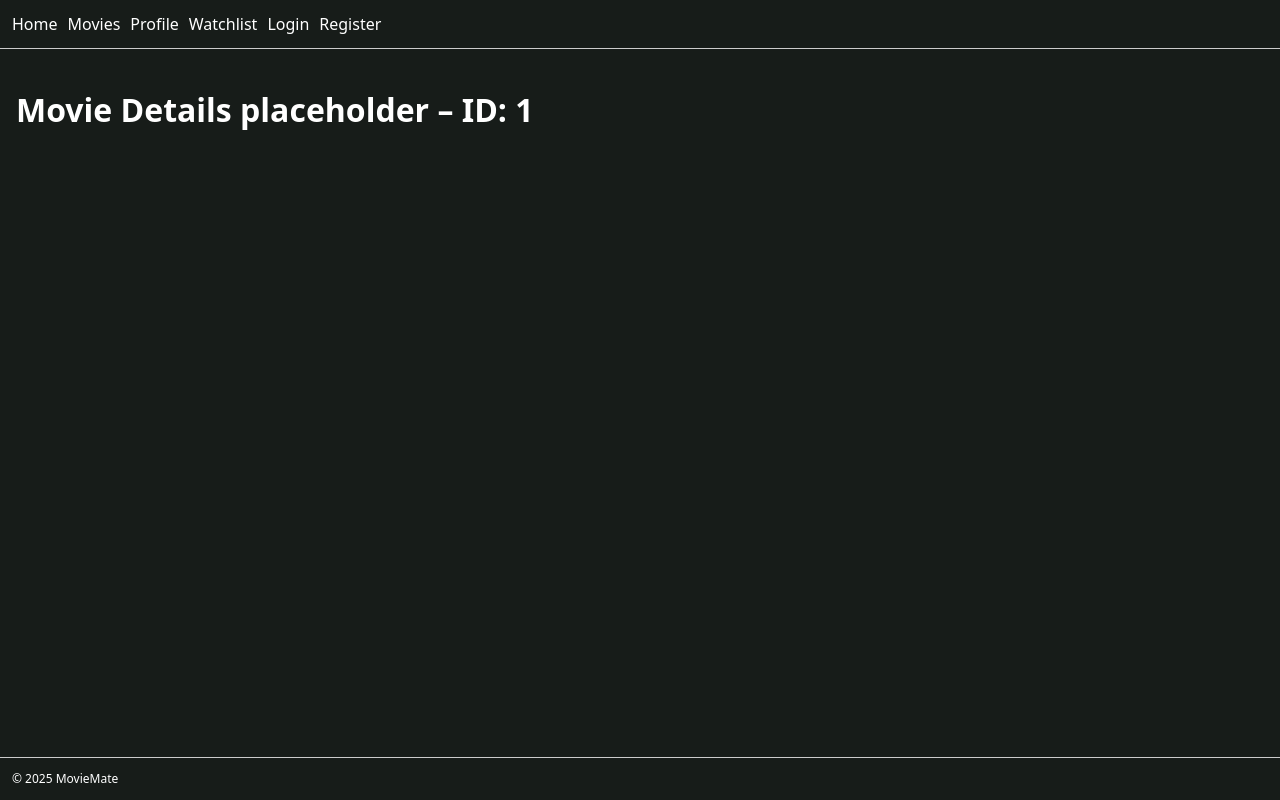
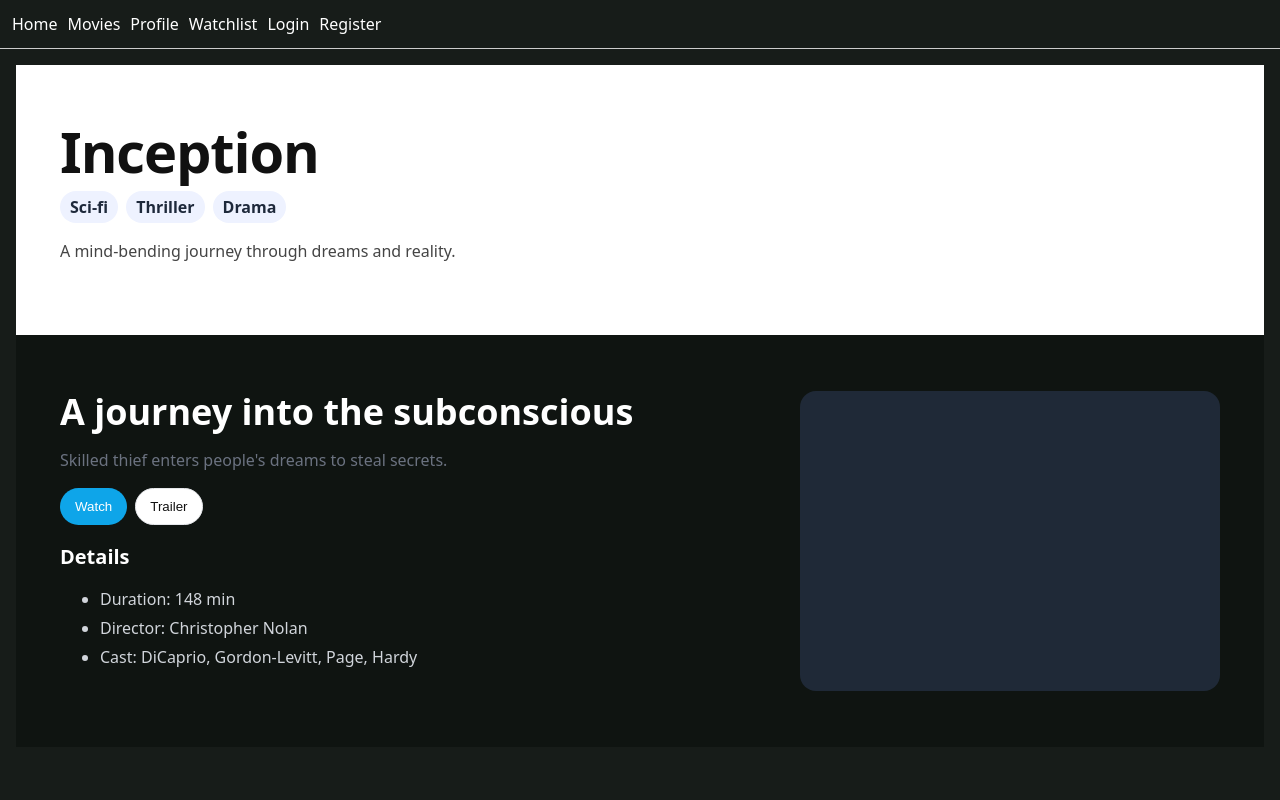
Before and after one commit to elab-development/klijentske-veb-tehnologije-2024-2023-0192-filmovi-i-serije, a React app in the folder app/: page /movies/1 in a window 1280 px wide. Shown: the top 800 px of the page. Built offline with nearby package versions, Linux system fonts and the light colour scheme; the HTML template or start-up script is replaced by a standard one.

Commit message:
Movies list i Movie details skelet

```diff
--- a/app/src/pages/MovieDetails.tsx
+++ b/app/src/pages/MovieDetails.tsx
@@ -1,6 +1,51 @@
 import { useParams } from 'react-router-dom'
+import { Button } from '../components/Button'
+import { Section } from '../components/Section'
 
-export function MovieDetails() {
+export function MovieDetails(){
   const { id } = useParams()
-  return <h1>Movie Details placeholder – ID: {id}</h1>
+  return (
+    <>
+      <section className="section" style={{background:'#fff', color:'#111'}}>
+        <div className="container">
+          <div className="h1" style={{color:'#111'}}>Inception</div>
+          <div style={{display:'flex', gap:8, margin:'8px 0'}}>
+            <span className="badge">Sci-fi</span>
+            <span className="badge">Thriller</span>
+            <span className="badge">Drama</span>
+          </div>
+          <p className="muted" style={{color:'#444', maxWidth:700}}>
+            A mind-bending journey through dreams and reality.
+          </p>
+        </div>
+      </section>
+
+      <section className="section" style={{background:'var(--bg-0)'}}>
+        <div className="container grid" style={{gridTemplateColumns:'1fr 420px'}}>
+          <div>
+            <div className="h2">A journey into the subconscious</div>
+            <p className="muted">Skilled thief enters people's dreams to steal secrets.</p>
+            <div style={{display:'flex', gap:8}}>
+              <Button variant="primary">Watch</Button>
+              <Button>Trailer</Button>
+            </div>
+            <div style={{marginTop:20}}>
+              <div className="h3">Details</div>
+              <ul style={{color:'#d1d5db', lineHeight:1.8}}>
+                <li>Duration: 148 min</li>
+                <li>Director: Christopher Nolan</li>
+                <li>Cast: DiCaprio, Gordon-Levitt, Page, Hardy</li>
+              </ul>
+            </div>
+          </div>
+          <div style={{height:300, background:'#1f2937', borderRadius:16}}/>
+        </div>
+      </section>
+
+      <Section title="More like this" subtitle="Recommendations based on viewing history" />
+      <div className="container section">
+        <Button>Add to watchlist</Button> <span className="muted">ID: {id}</span>
+      </div>
+    </>
+  )
 }
--- a/app/src/pages/Movies.tsx
+++ b/app/src/pages/Movies.tsx
@@ -1,3 +1,25 @@
-export function Movies() {
-  return <h1>Movies page placeholder</h1>
+import { Section } from '../components/Section'
+import { Button } from '../components/Button'
+import { Card } from '../components/Card'
+import { Link } from 'react-router-dom'
+
+export function Movies(){
+  const items = [1,2,3]
+  return (
+    <>
+      <Section title="Discover your next great watch" subtitle="Browse endless movies and TV shows." right={<div style={{display:'flex', gap:8}}><Button variant="primary">Browse</Button><Button>Filter</Button></div>} />
+      <section className="section">
+        <div className="container grid grid-3">
+          {items.map(i=>(
+            <Card key={i}>
+              <div style={{height:160, background:'#e5e7eb', borderRadius:12, marginBottom:10}} />
+              <div className="h3">Movie {i}</div>
+              <div className="muted">Science fiction, thriller</div>
+              <div style={{marginTop:8}}><Link to={`/movies/${i}`} className="btn">View</Link></div>
+            </Card>
+          ))}
+        </div>
+      </section>
+    </>
+  )
 }
```
